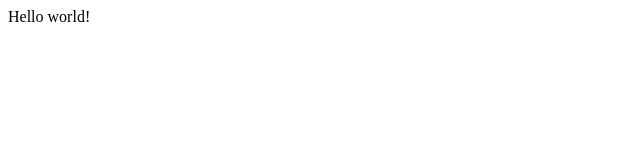
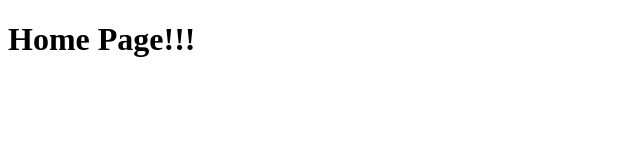
Before and after one commit to hyujikoh/gatsby-bootcamp, a Gatsby site: page / in a window 1280 px wide. Shown: the whole page, without its empty margins (0-640 px from the left). Built offline with nearby package versions, Linux system fonts and the light colour scheme; Gatsby itself is replaced by a stand-in of ours.

Commit message:
index  페이지 내용 수정

```diff
--- a/src/pages/index.js
+++ b/src/pages/index.js
@@ -1,5 +1,14 @@
 import React from "react"
+const IndexPage =() =>{
+  return (
+<main>
+    <title>Home Page???</title>
+    <h1>Home Page!!!</h1>
 
-export default function Home() {
-  return <div>Hello world!</div>
-}
+</main>
+
+  );
+};
+
+
+export default IndexPage;
```
